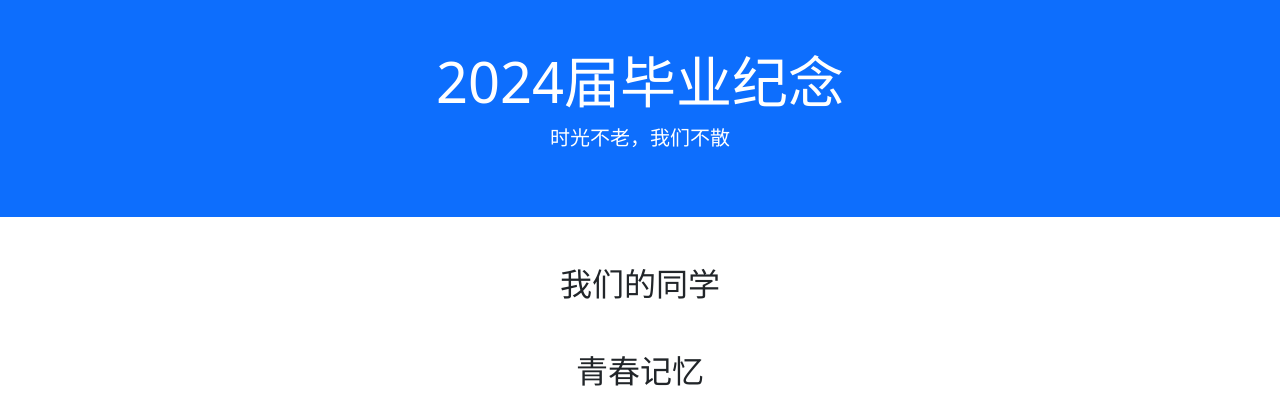
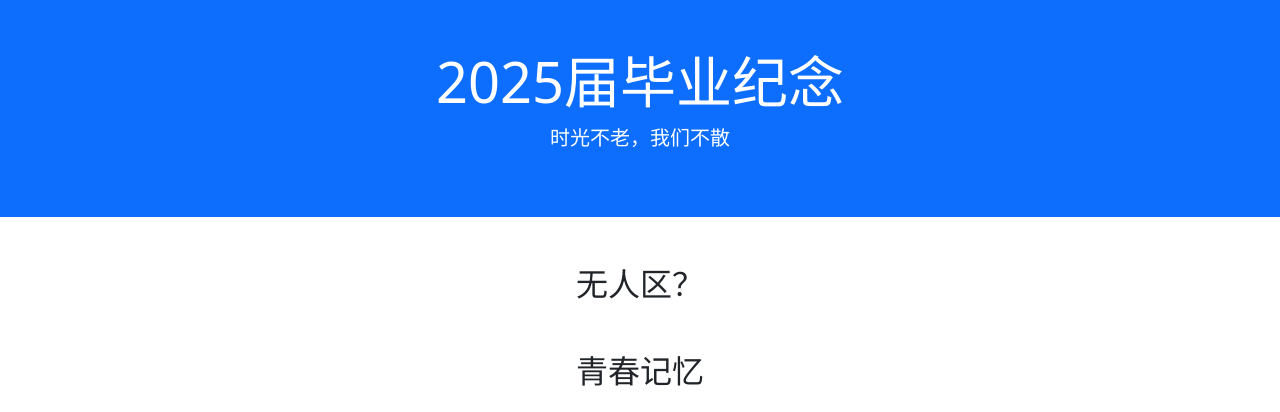
Before and after one commit to ApdinaLY/Yang-class9, a plain HTML site: page index.html in a window 1280 px wide. Shown: the top 412 px of the page. Drawn offline with nearby package versions, Linux system fonts and the light colour scheme.

Commit message:
Add files via upload

```diff
--- a/index.html
+++ b/index.html
@@ -25,14 +25,14 @@
     <!-- 调整原横幅的上边距 -->
     <header class="py-5 bg-primary text-white">  <!-- 移除 mt-5 类 -->
         <div class="container text-center">
-            <h1 class="display-4">2024届毕业纪念</h1>
+            <h1 class="display-4">2025届毕业纪念</h1>
             <p class="lead">时光不老，我们不散</p>
         </div>
     </header>
 
     <!-- 修改同学录区块 -->
     <section id="classmates" class="container my-5">
-        <h2 class="text-center mb-4">我们的同学</h2>
+        <h2 class="text-center mb-4">无人区？</h2>
         <div class="row row-cols-1 row-cols-md-3 g-4">
             <!-- 原有卡片结构保持不变 -->
             <!-- 更多同学卡片... -->
```
